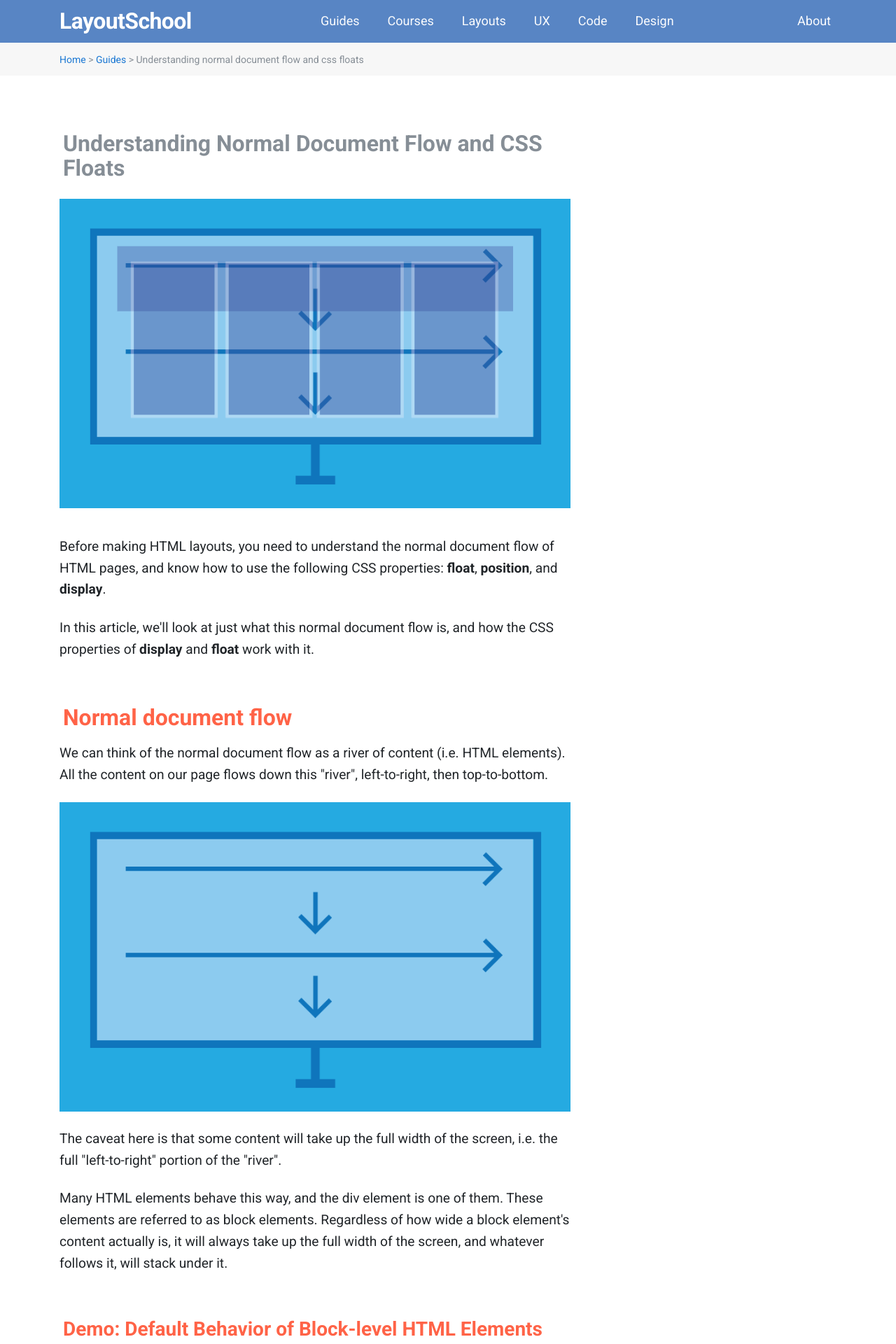
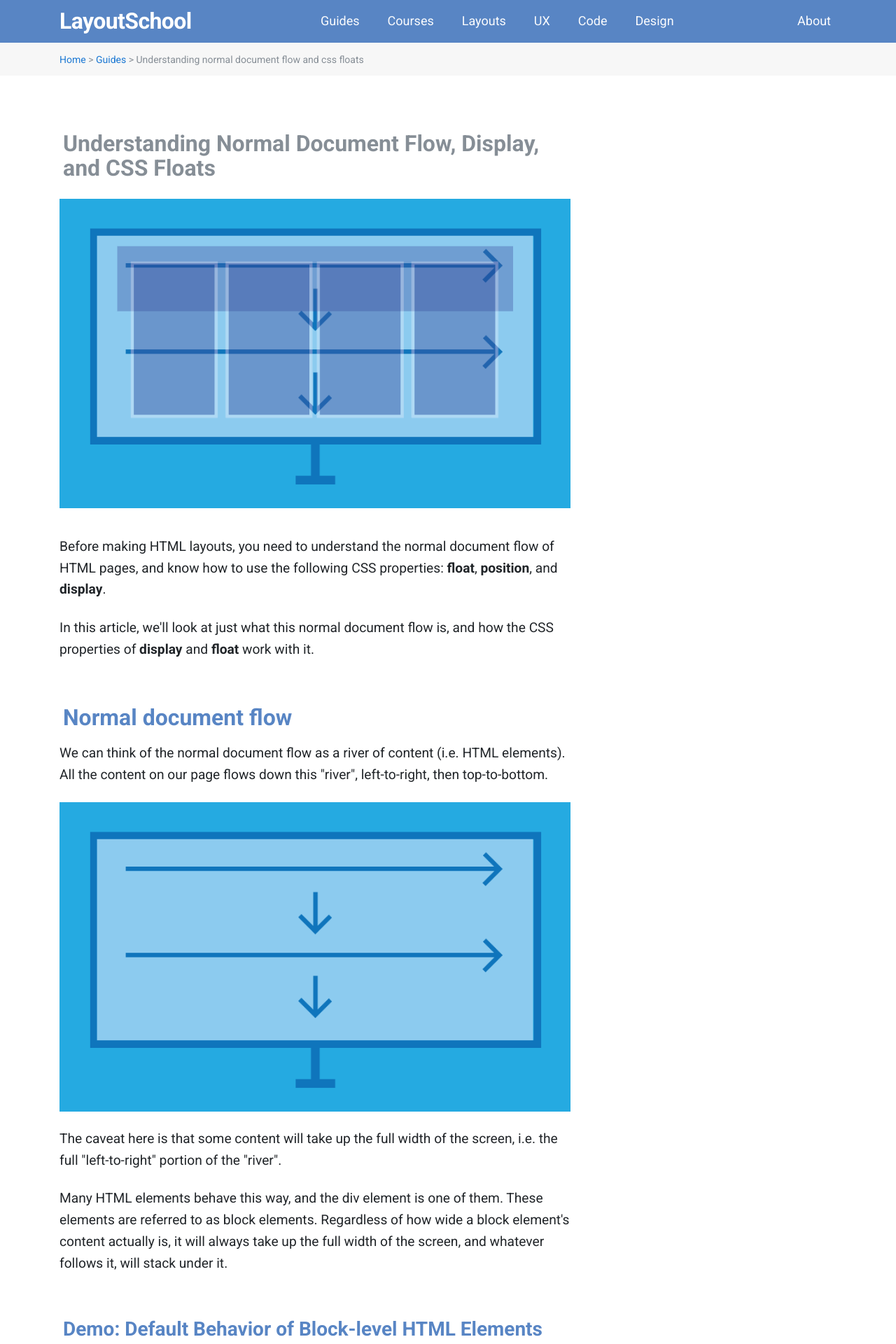
Before and after one commit to LayoutSchool/whatever2, a Jekyll site: the page built from _posts/2017-11-11-understanding-normal-document-flow-and-css-floats.html, in a window 1280 px wide. Shown: the top 1920 px of the page at 70% size. Built offline with Jekyll 4.4.1, drawn with Linux system fonts in a browser that asks for light colours; nearby versions of some CDN libraries; library files that are not in the unit come from our copies; comment, search, counter and statistics services are not loaded.

Commit message:
Update font color, update flow and floats article title

```diff
--- a/_posts/2017-11-11-understanding-normal-document-flow-and-css-floats.html
+++ b/_posts/2017-11-11-understanding-normal-document-flow-and-css-floats.html
@@ -1,6 +1,6 @@
 ---
 layout: post
-title:  "Understanding Normal Document Flow and CSS Floats"
+title:  "Understanding Normal Document Flow, Display, and CSS Floats"
 date:   2017-11-11 06:33:40 +0200
 categories: ['guides']
 comments: true
--- a/css/main.scss
+++ b/css/main.scss
@@ -490,6 +490,6 @@ a.aotw {
 h2, h3, h4, h5, h6,
 .h2, .h3, .h4, .h5, .h6 {
     padding: 16px 0 10px 5px;
-    color: tomato;
+    color: #5885c4;
     font-weight: 600;
 }
```
